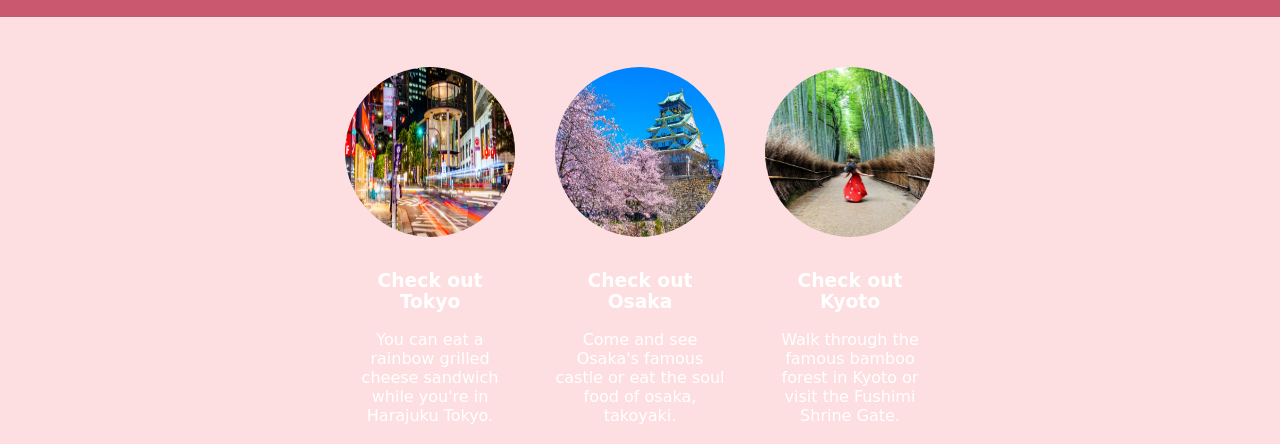
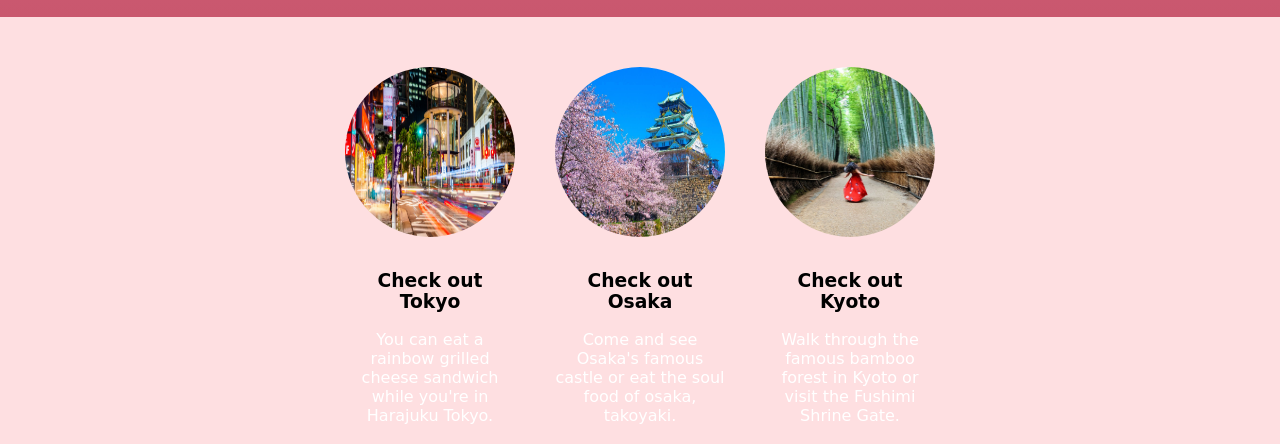
Before and after one commit to kitkassabar/Homesite, a website built with Vite: page index.html in a window 1280 px wide. Shown: the part 465-909 px from the top of the page. Built offline with nearby package versions, Linux system fonts and the light colour scheme; a web font is replaced by a local one.

Commit message:
Update styles.css

```diff
--- a/styles.css
+++ b/styles.css
@@ -31,6 +31,10 @@ body {
     padding: 0px;
     background:#DB4D6d;
 
+}
+
+.experiences-border h3 {
+    color: black;
 }
 
 
```
